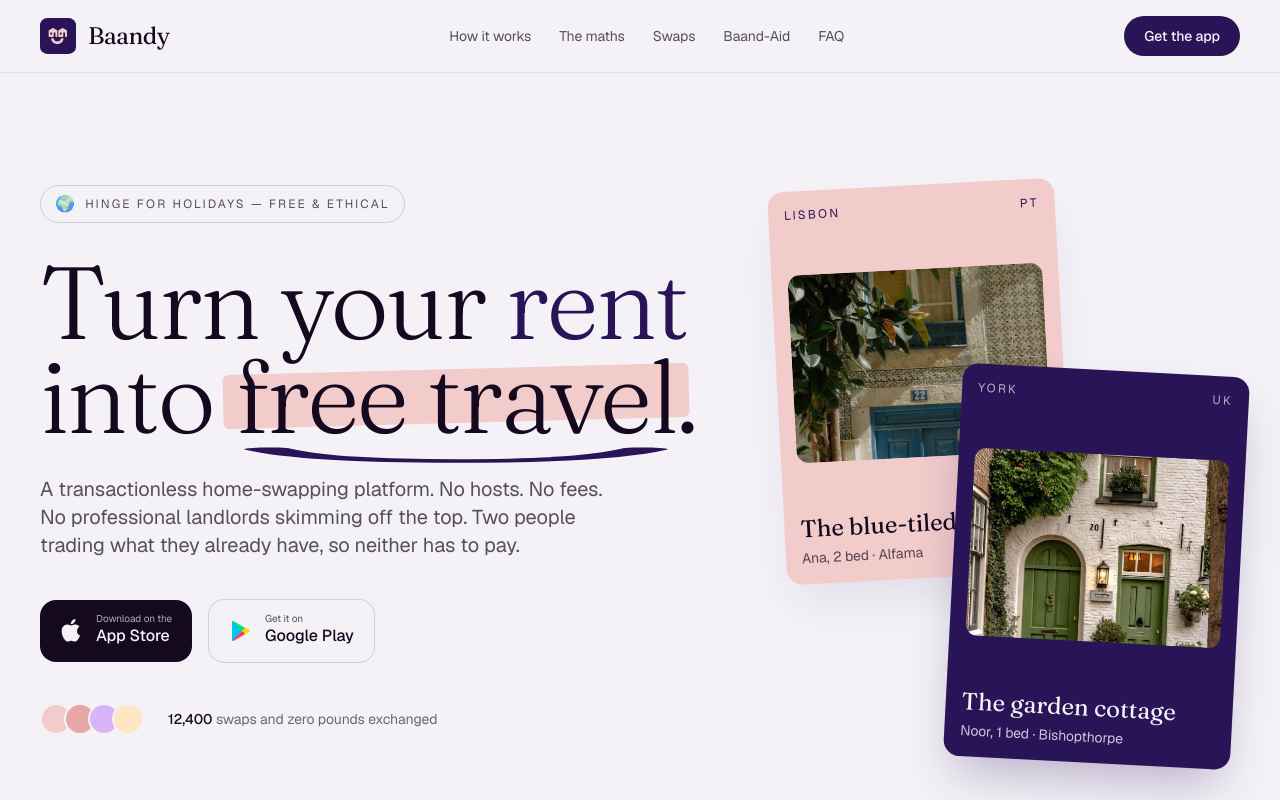
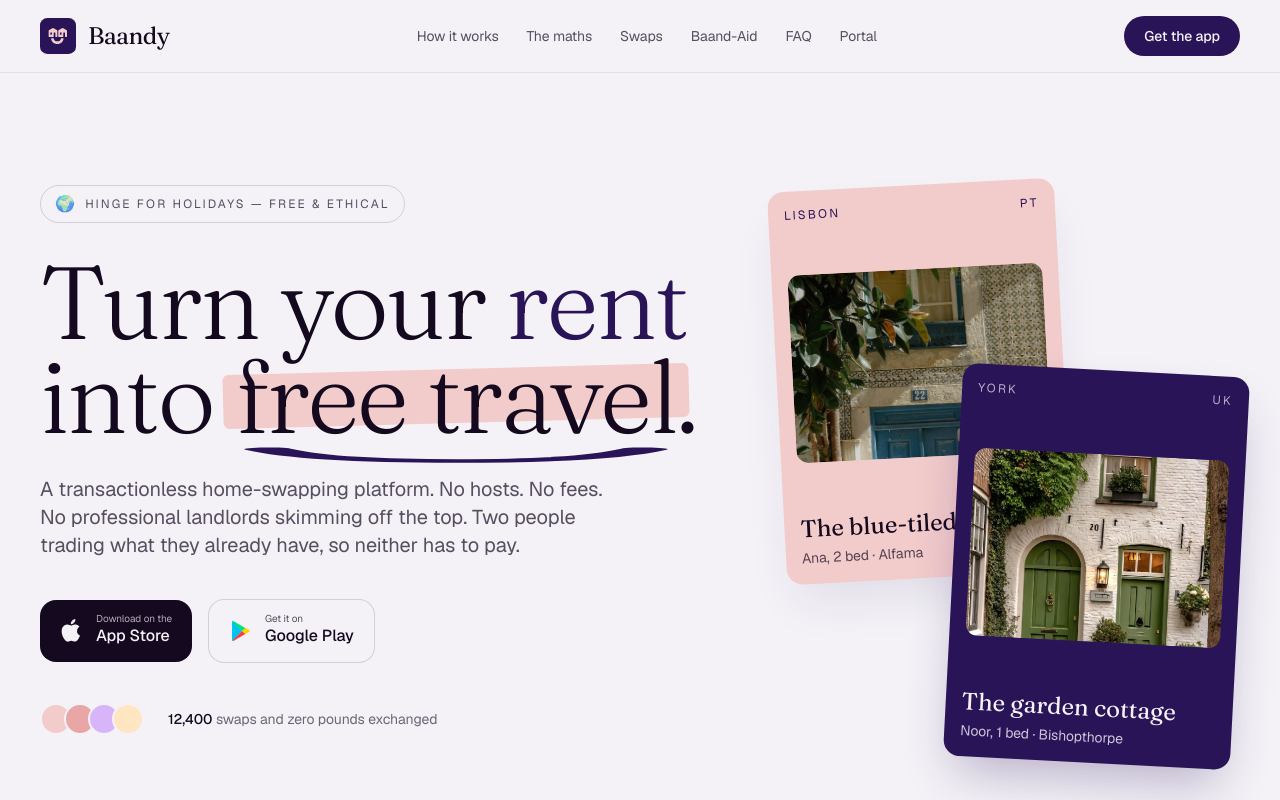
Before and after one commit to Baa-ndy/baandy-website, a Next.js app: page / in a window 1280 px wide. Shown: the top 800 px of the page. Built offline with nearby package versions, Linux system fonts and the light colour scheme; a web font is replaced by a local one.

Commit message:
portal redirect link

```diff
--- a/app/page.tsx
+++ b/app/page.tsx
@@ -14,6 +14,8 @@ import { Manifesto } from "@/components/sections/Manifesto";
 import { Signup } from "@/components/sections/Signup";
 import { Swaps } from "@/components/sections/Swaps";
 import { Maths } from "@/components/sections/TheMath";
+
+
 const fraunces = Fraunces({
   subsets: ["latin"],
   variable: "--font-display",
@@ -24,7 +26,6 @@ const geist = Geist({
   subsets: ["latin"],
   variable: "--font-sans",
 });
-
 export default function HomePage() {
   return (
     <main
--- a/components/sections/Nav.tsx
+++ b/components/sections/Nav.tsx
@@ -1,4 +1,6 @@
 import { BaandyLogo } from "../ui/Logo";
+
+
 
 export function Nav() {
   return (
@@ -14,6 +16,7 @@ export function Nav() {
           <a href="#swaps" className="transition hover:text-ink">Swaps</a>
           <a href="#baand-aid" className="transition hover:text-ink">Baand-Aid</a>
           <a href="#faq" className="transition hover:text-ink">FAQ</a>
+              <a href="/progress" className="transition hover:text-ink">Portal</a>
         </nav>
         <a
           href="#download"
```
